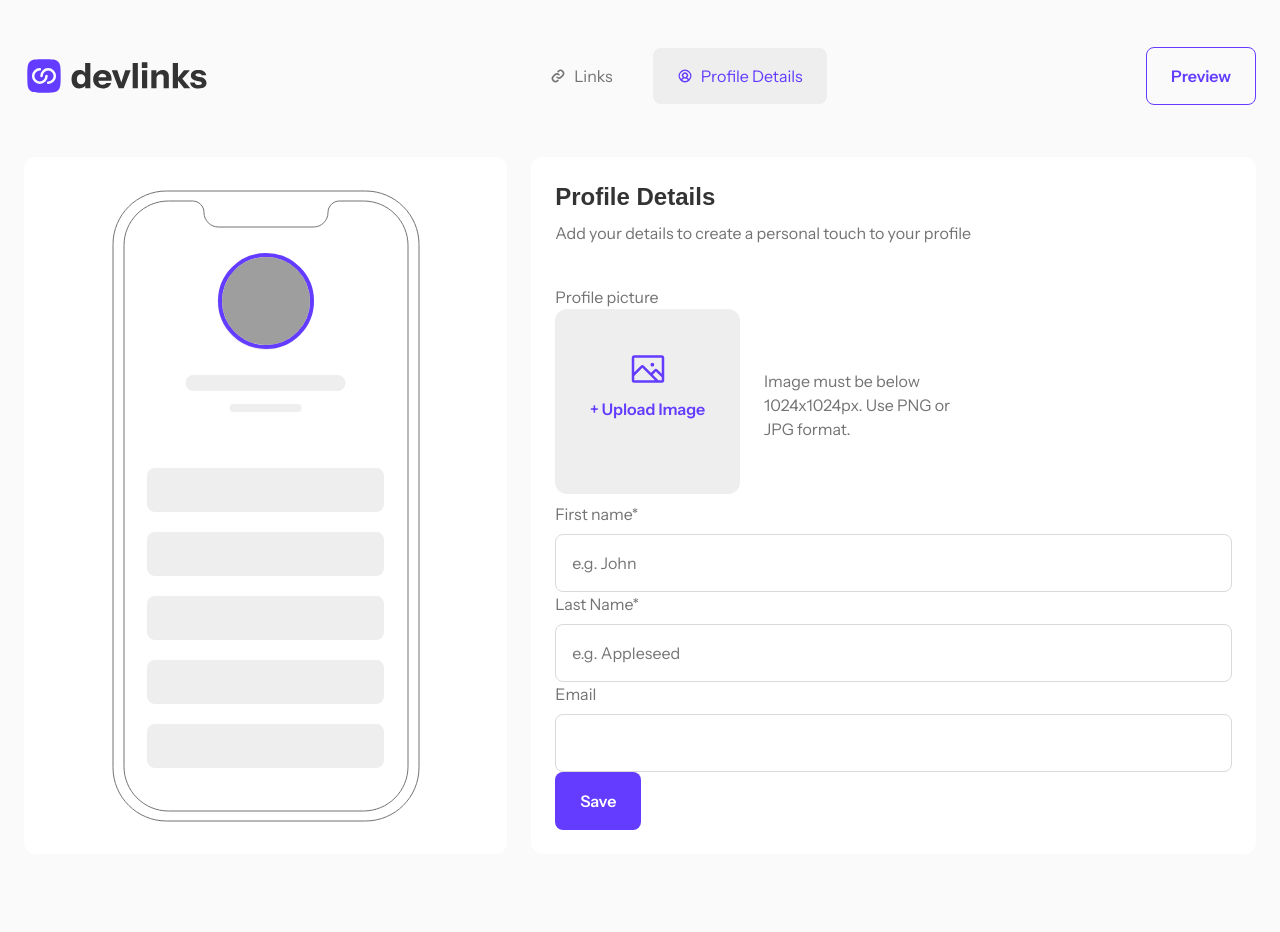
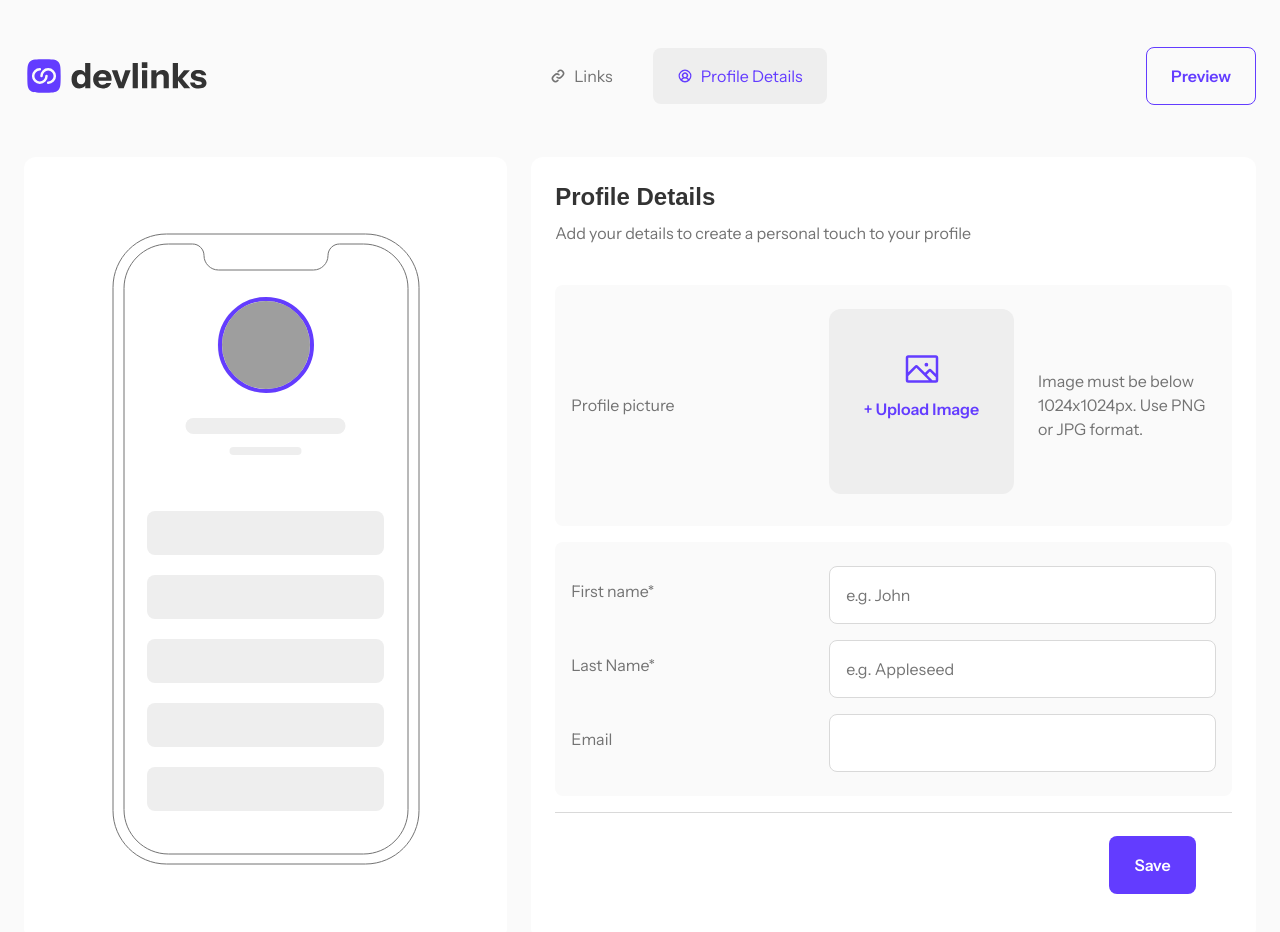
Before and after one commit to jkaps9/link-sharing-app, a React (Vite) app: page /profile in a window 1280 px wide. Shown: the top 932 px of the page. Before the commit the page ends 878 px from the top, so only its background shows below. Built offline with nearby package versions, Linux system fonts and the light colour scheme; grey boxes are pictures that could not be loaded; a web font is replaced by a local one.

Commit message:
feat: enhance form styling and error message handling in UserLink and Profile components

```diff
--- a/src/components/UserLink.jsx
+++ b/src/components/UserLink.jsx
@@ -70,7 +70,10 @@ const UserLink = ({ userLink, onDelete, onChange, error }) => {
             aria-describedby={`linkError-${userLink.id}`}
             aria-invalid={error.message !== ""}
           />
-          <p id={`linkError-${userLink.id}`} className="error-message">
+          <p
+            id={`linkError-${userLink.id}`}
+            className={formStyles.formErrorMessage}
+          >
             {error.message}
           </p>
         </div>
--- a/src/index.css
+++ b/src/index.css
@@ -335,10 +335,6 @@ ul {
   border: 0;
 }
 
-.error-message {
-  color: var(--colors-red-500);
-}
-
 .hide-on-mobile {
   display: none;
 }
--- a/src/routes/profile.jsx
+++ b/src/routes/profile.jsx
@@ -4,6 +4,7 @@ import PhoneMockup from "../components/PhoneMockup.jsx";
 
 import ImageIcon from "../assets/icons/icon-upload-image.svg?react";
 import styles from "../styles/Profile.module.css";
+import formStyles from "../styles/Forms.module.css";
 
 const Profile = () => {
   const [profileData, setProfileData] = useLocalStorage("profileData", {});
@@ -92,9 +93,9 @@ const Profile = () => {
           <p>Add your details to create a personal touch to your profile</p>
         </header>
         <section>
-          <form onSubmit={handleSubmit}>
-            <section>
-              <div className="input-group">
+          <form onSubmit={handleSubmit} className={formStyles.form}>
+            <section className={formStyles.formSection}>
+              <div className={formStyles.formInputGroup}>
                 <p>Profile picture</p>
                 <div className={styles.avatarInput}>
                   <label for="avatar" style={{ width: "fit-content" }}>
@@ -130,8 +131,8 @@ const Profile = () => {
                 </div>
               </div>
             </section>
-            <section>
-              <div class="input-group">
+            <section className={formStyles.formSection}>
+              <div className={formStyles.formInputGroup}>
                 <label for="firstName">First name*</label>
                 <input
                   type="text"
@@ -143,11 +144,14 @@ const Profile = () => {
                   aria-describedby="fn-error-message"
                   aria-invalid={errors.firstName !== ""}
                 />
-                <p id="fn-error-message" className="error-message">
+                <p
+                  id="fn-error-message"
+                  className={formStyles.formErrorMessage}
+                >
                   {errors.firstName}
                 </p>
               </div>
-              <div class="input-group">
+              <div className={formStyles.formInputGroup}>
                 <label for="lastName">Last Name*</label>
                 <input
                   name="lastName"
@@ -159,11 +163,14 @@ const Profile = () => {
                   aria-describedby="ln-error-message"
                   aria-invalid={errors.lastName !== ""}
                 />
-                <p id="ln-error-message" className="error-message">
+                <p
+                  id="ln-error-message"
+                  className={formStyles.formErrorMessage}
+                >
                   {errors.lastName}
                 </p>
               </div>
-              <div class="input-group">
+              <div className={formStyles.formInputGroup}>
                 <label for="email">Email</label>
                 <input
                   name="email"
@@ -175,7 +182,7 @@ const Profile = () => {
                 />
               </div>
             </section>
-            <footer>
+            <footer className={formStyles.formFooter}>
               <button type="submit" className="btn btn--primary">
                 Save
               </button>
--- /dev/null
+++ b/src/styles/AuthForms.module.css
@@ -0,0 +1,12 @@
+label {
+  display: block;
+}
+
+@media (min-width: 48rem) {
+  .inputGroup {
+    align-items: center;
+    display: flex;
+    justify-content: space-between;
+    position: relative;
+  }
+}
--- a/src/styles/Forms.module.css
+++ b/src/styles/Forms.module.css
@@ -29,12 +29,17 @@
     clamp(1rem, 0.4718rem + 2.2535vw, 2.5rem);
 }
 
+.formErrorMessage {
+  color: var(--colors-red-500);
+}
+
 @media (min-width: 48rem) {
   .formInputGroup {
     align-items: center;
     display: flex;
     justify-content: space-between;
     position: relative;
+
     input,
     select {
       max-width: 60%;
```
